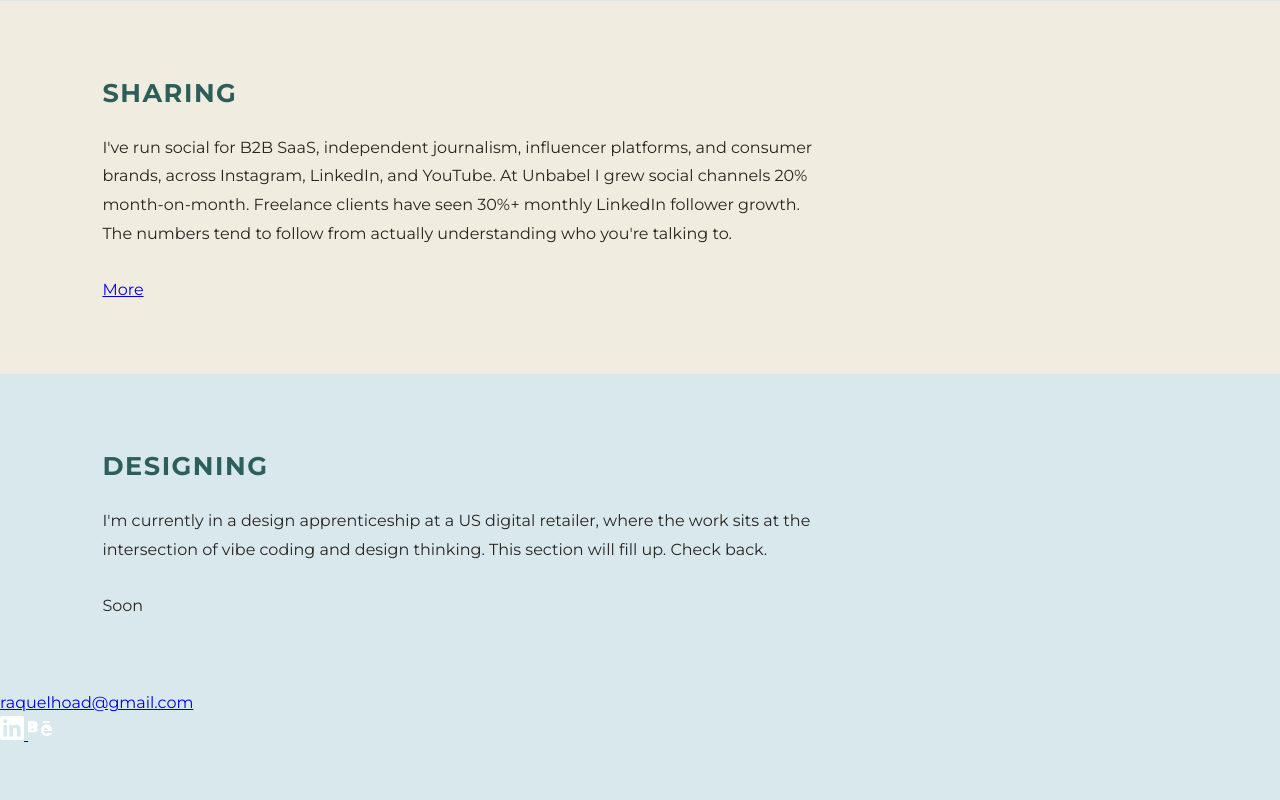
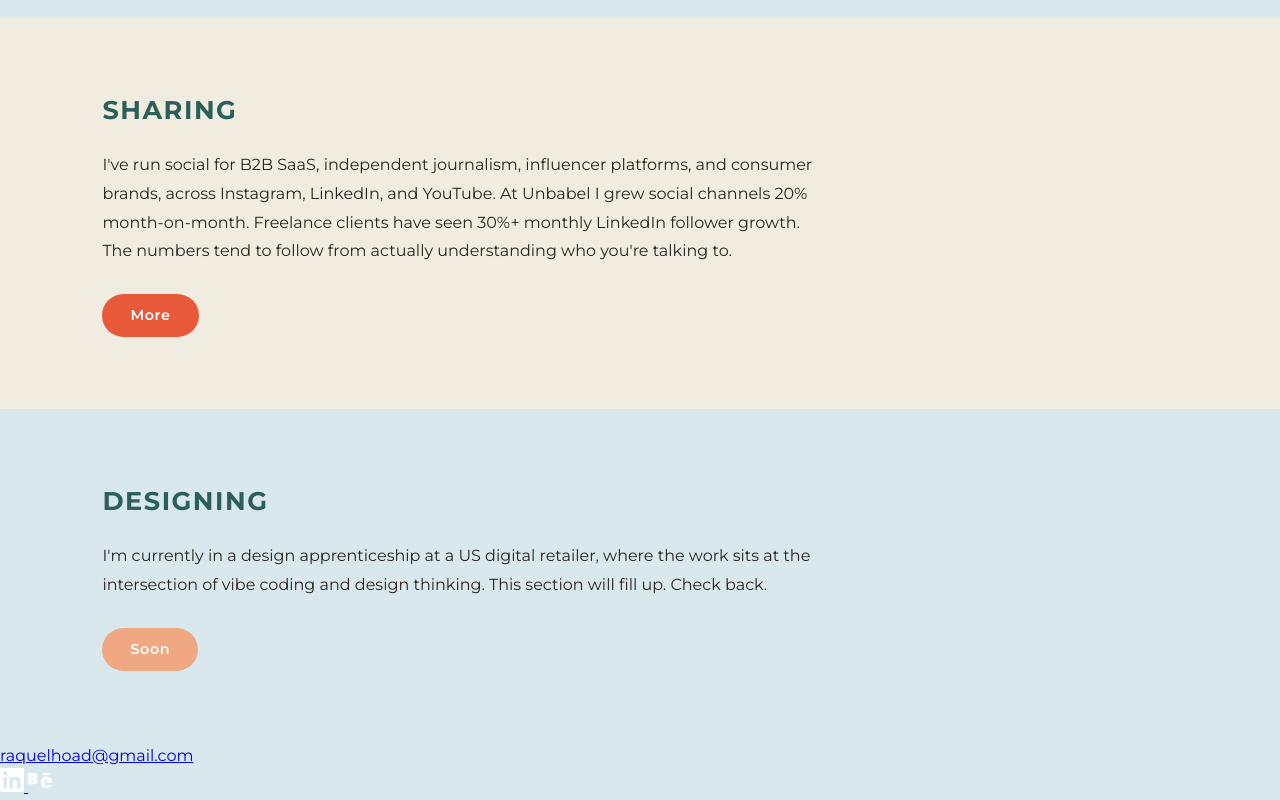
Before and after one commit to raqueljls/portfolio, a plain HTML site: page index.html in a window 1280 px wide. Shown: the part 1430-2230 px from the top of the page. Before the commit the page ends 2178 px from the top, so only its background shows below. Drawn offline with Linux system fonts and the light colour scheme.

Commit message:
feat: style More and Soon buttons

```diff
--- a/style.css
+++ b/style.css
@@ -86,3 +86,32 @@ body {
 .section p:last-of-type {
   margin-bottom: 28px;
 }
+
+/* ── BUTTONS ── */
+.btn {
+  display: inline-block;
+  padding: 10px 28px;
+  border-radius: 24px;
+  font-family: 'Montserrat', sans-serif;
+  font-size: 0.9rem;
+  font-weight: 600;
+  text-decoration: none;
+  letter-spacing: 0.04em;
+  border: none;
+}
+
+.btn-more {
+  background: var(--coral);
+  color: var(--white);
+  cursor: pointer;
+}
+
+.btn-more:hover {
+  background: #d44d31;
+}
+
+.btn-soon {
+  background: var(--coral-soft);
+  color: var(--white);
+  cursor: default;
+}
```
